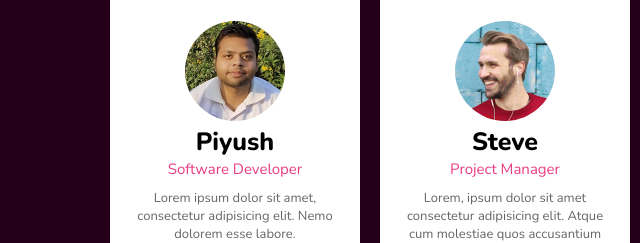
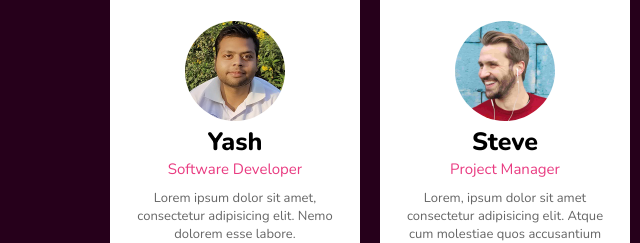
Before and after one commit to gupta-9351/Glow-, a plain HTML site: page index.html in a window 1280 px wide. Shown: the part 3580-3823 px from the top of the page, 0-640 px from the left. Drawn offline with nearby package versions, Linux system fonts and the light colour scheme.

Commit message:
Update index.html

```diff
--- a/index.html
+++ b/index.html
@@ -178,7 +178,7 @@
 
             <div class="box">
                 <img src="images/pic1.png" alt="">
-                <h3>Piyush</h3>
+                <h3>Yash</h3>
                 <span>Software Developer</span>
                 <p>Lorem ipsum dolor sit amet, consectetur adipisicing elit. Nemo dolorem esse labore. Exercitationem ipsam molestiae repudiandae!
                      Repudiandae autem optio explicabo animi nam velit quisquam. Saepe illo ullam iure natus ipsum.</p>
```
